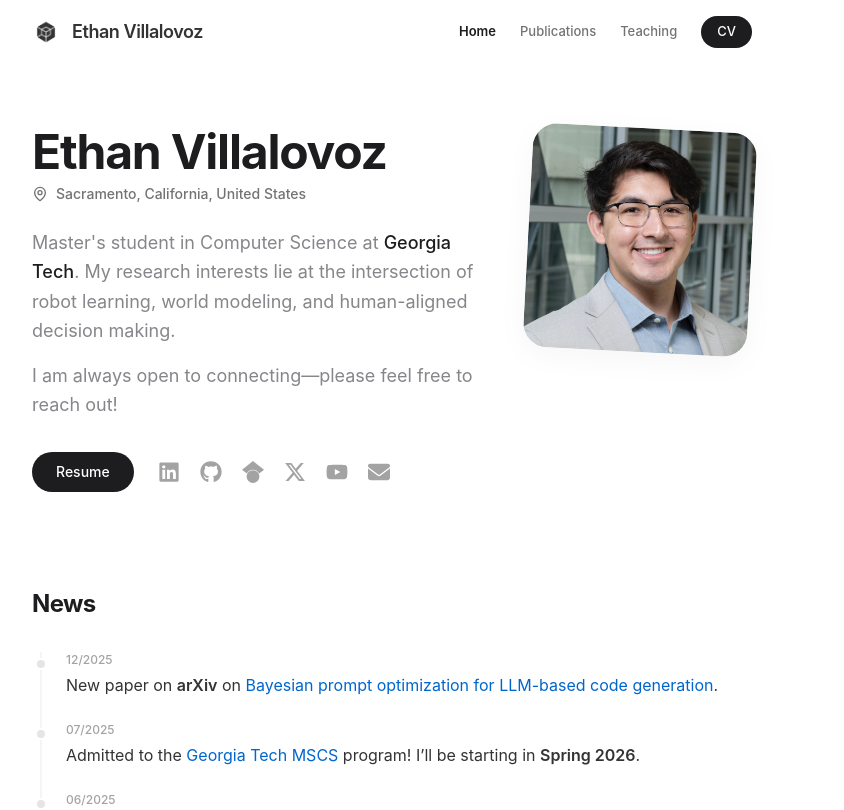
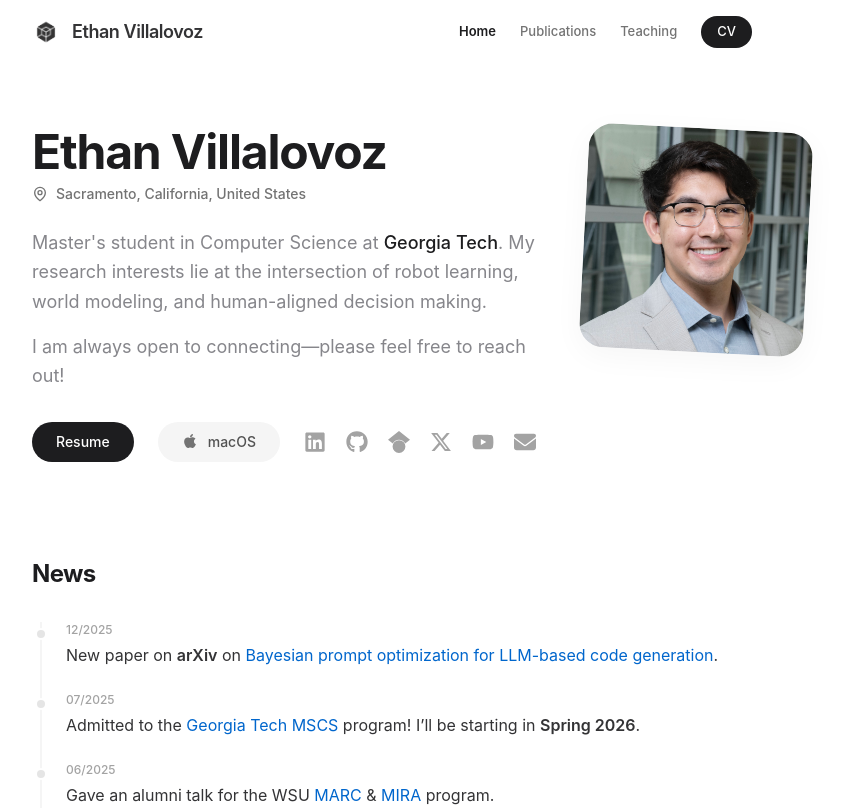
Before and after one commit to ethanvillalovoz/ethanvillalovoz.github.io, a Next.js app: page / in a window 1280 px wide. Shown: the top 810 px of the page, without its empty margins (248-1092 px from the left). Built offline with nearby package versions, Linux system fonts and the light colour scheme.

Commit message:
feat: add macOS link with Apple icon to enhance platform visibility

```diff
--- a/src/app/page.tsx
+++ b/src/app/page.tsx
@@ -3,7 +3,7 @@
 import { useState, useRef, type ReactNode } from "react";
 import Image from "next/image";
 import { motion, AnimatePresence } from "framer-motion";
-import { FaLinkedin, FaGithub, FaEnvelope, FaYoutube, FaXTwitter } from "react-icons/fa6";
+import { FaLinkedin, FaGithub, FaEnvelope, FaYoutube, FaXTwitter, FaApple } from "react-icons/fa6";
 import {
 	SiPython, SiCplusplus, SiPytorch, SiPandas, SiOpencv, SiGit, SiDocker, SiGooglescholar
 } from "react-icons/si";
@@ -296,6 +296,14 @@ export default function Home() {
 									Resume
 								</a>
 
+								<a
+									href="/macos"
+									className="inline-flex items-center gap-2.5 px-6 py-2.5 rounded-full bg-neutral-100 dark:bg-neutral-800 text-neutral-600 dark:text-neutral-300 text-sm font-medium hover:bg-neutral-200 dark:hover:bg-neutral-700 transition-colors group"
+								>
+									<FaApple className="mb-0.5 text-neutral-500 group-hover:text-foreground transition-colors" size={16} />
+									<span className="group-hover:text-foreground transition-colors">macOS</span>
+								</a>
+
 								<div className="flex items-center gap-5">
 									<a href="https://www.linkedin.com/in/evillalovoz27/" target="_blank" rel="noopener noreferrer" className="text-neutral-400 hover:text-[#0077b5] transition-colors transform hover:scale-110 duration-200">
 										<FaLinkedin size={22} />
```
